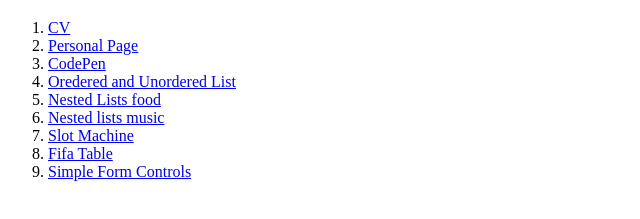
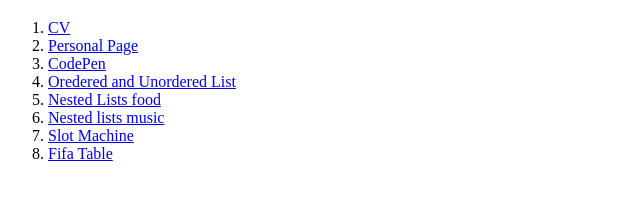
Before and after one commit to Lambrev88/WD_Course_HW, a plain HTML site: page hw1/index.html in a window 1280 px wide. Shown: the part 61-280 px from the top of the page, without its empty margins (0-640 px from the left). Drawn offline with Linux system fonts and the light colour scheme.

Commit message:
HW1 Done

```diff
--- a/hw1/index.html
+++ b/hw1/index.html
@@ -19,7 +19,6 @@
     <li><a href="./pages/Nested_lists_music.html">Nested lists music</a></li>
     <li><a href="./pages/Slot_Machine.html">Slot Machine</a></li>
     <li><a href="./pages/Fifa_Table.html">Fifa Table</a></li>
-    <li><a href="./pages/simpleFormControls.html">Simple Form Controls</a></li>
   </ol>
 </body>
 
```
